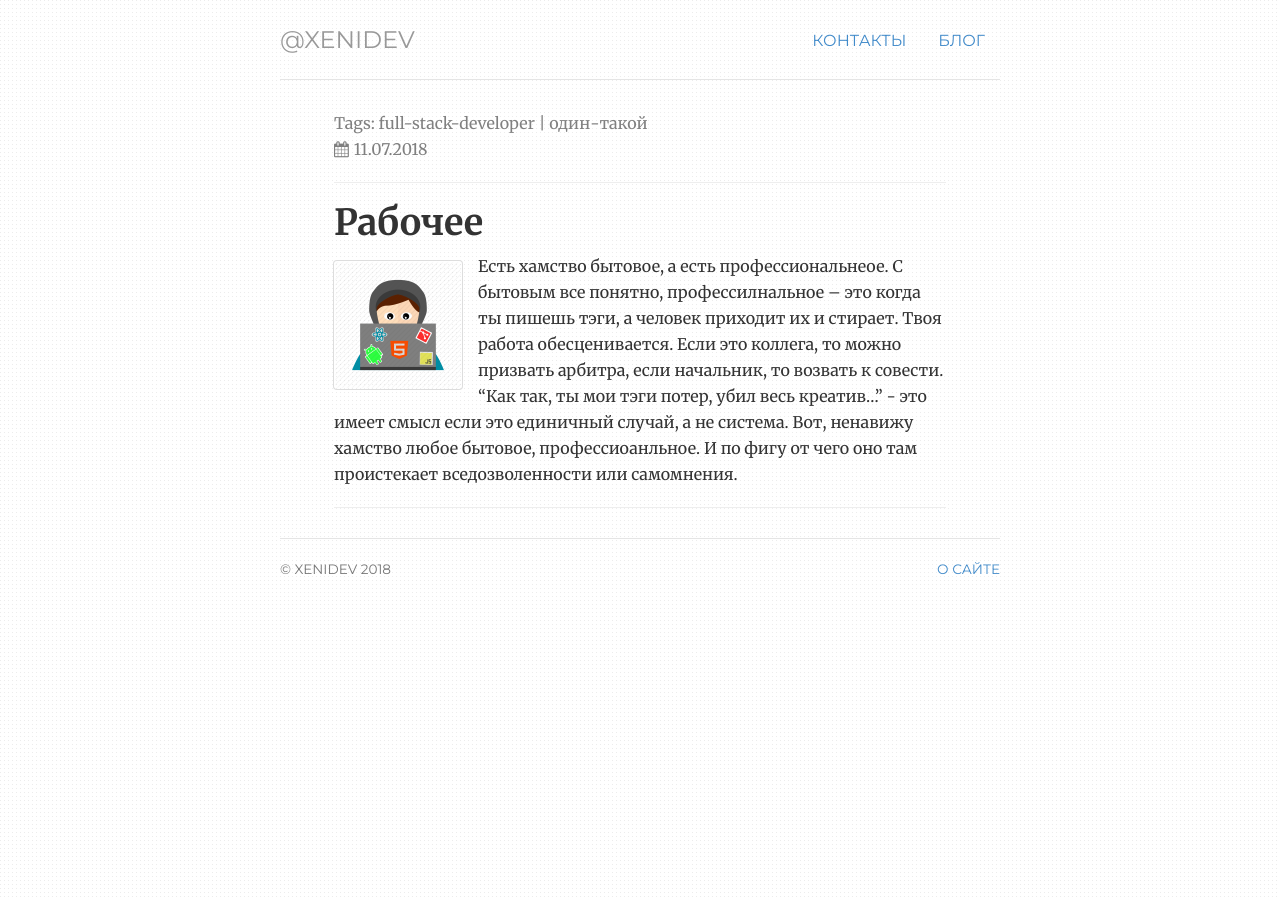
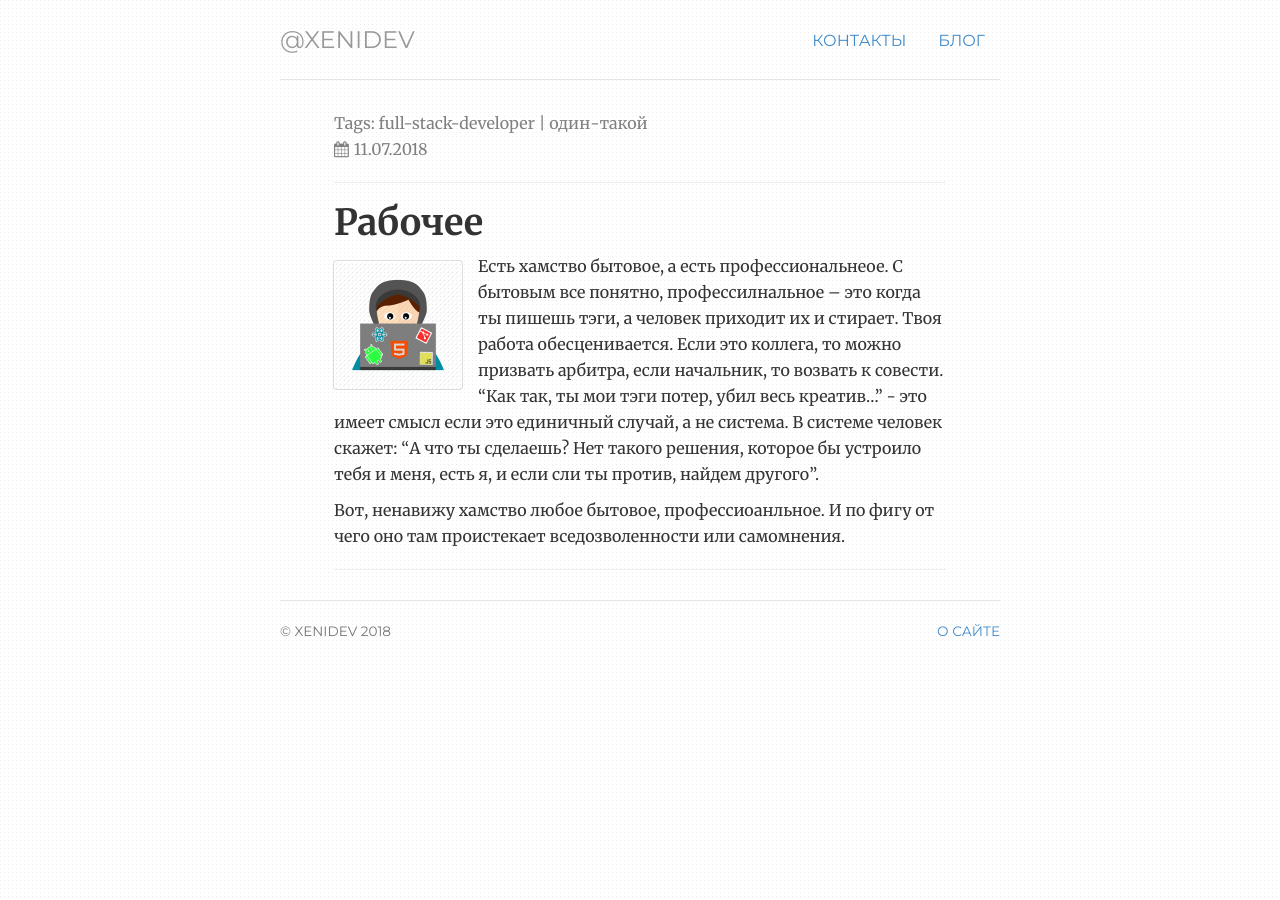
Before and after one commit to ValeraS/xenidev.github.io, a Jekyll site: the page built from _posts/2018-07-11-Рабочее.md, in a window 1280 px wide. Built offline with Jekyll 4.4.1, drawn with Linux system fonts in a browser that asks for light colours.

Commit message:
Update 2018-07-11-Рабочее.md

```diff
--- a/_posts/2018-07-11-Рабочее.md
+++ b/_posts/2018-07-11-Рабочее.md
@@ -6,5 +6,6 @@ category: разработка
 image: "/img/programmer-2-512.png"
 ---
 
-Есть хамство бытовое, а есть профессиональнеое. С бытовым все понятно, профессилнальное  – это когда ты пишешь тэги, а человек приходит их и стирает. Твоя работа обесценивается. Если это коллега, то можно призвать арбитра, если начальник, то возвать к совести. "Как так, ты  мои тэги потер, убил весь креатив..." - это имеет смысл если это единичный случай, а не система.
+Есть хамство бытовое, а есть профессиональнеое. С бытовым все понятно, профессилнальное  – это когда ты пишешь тэги, а человек приходит их и стирает. Твоя работа обесценивается. Если это коллега, то можно призвать арбитра, если начальник, то возвать к совести. "Как так, ты  мои тэги потер, убил весь креатив..." - это имеет смысл если это единичный случай, а не система. В системе человек скажет: "А что ты сделаешь? Нет такого решения, которое бы устроило тебя и меня, есть я, и если сли ты против, найдем другого".
+
 Вот, ненавижу хамство любое бытовое, профессиоанльное. И по фигу от чего оно там проистекает вседозволенности или самомнения.
```
